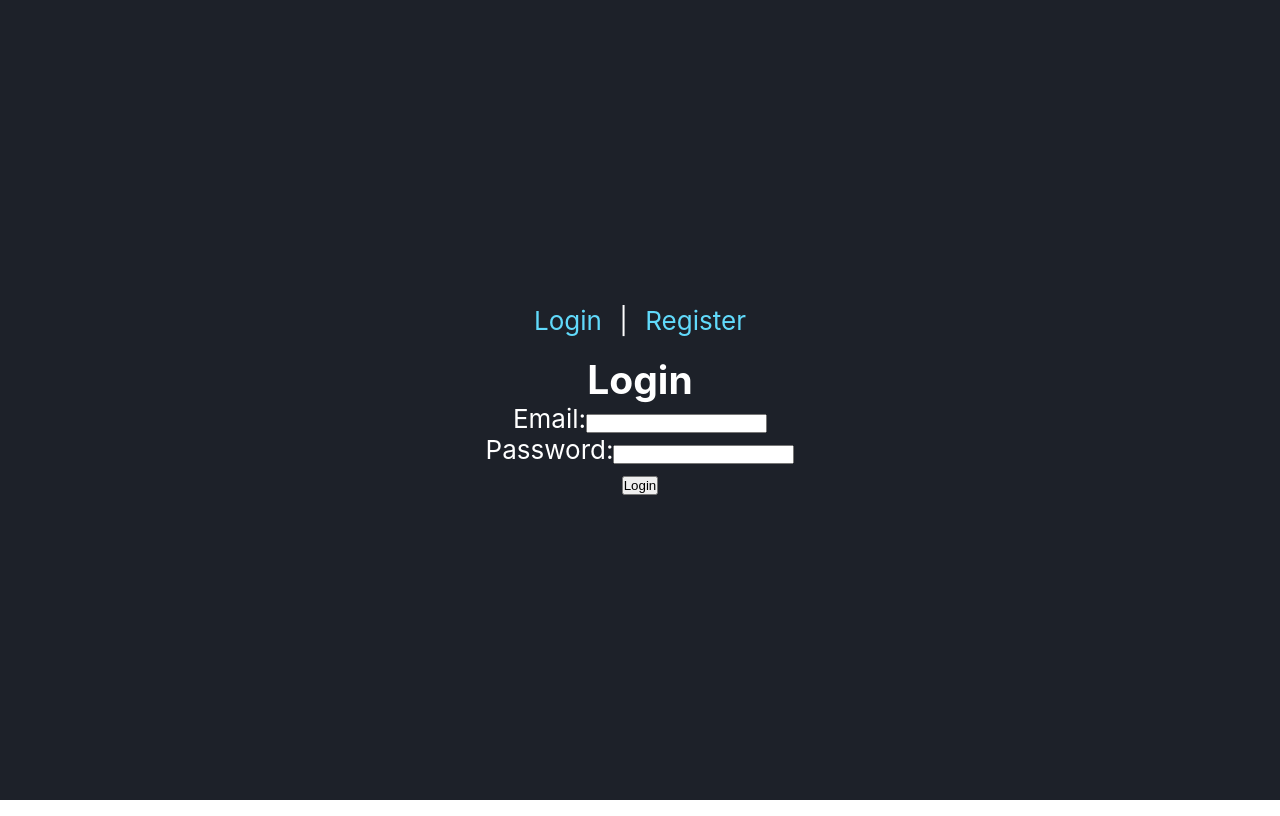
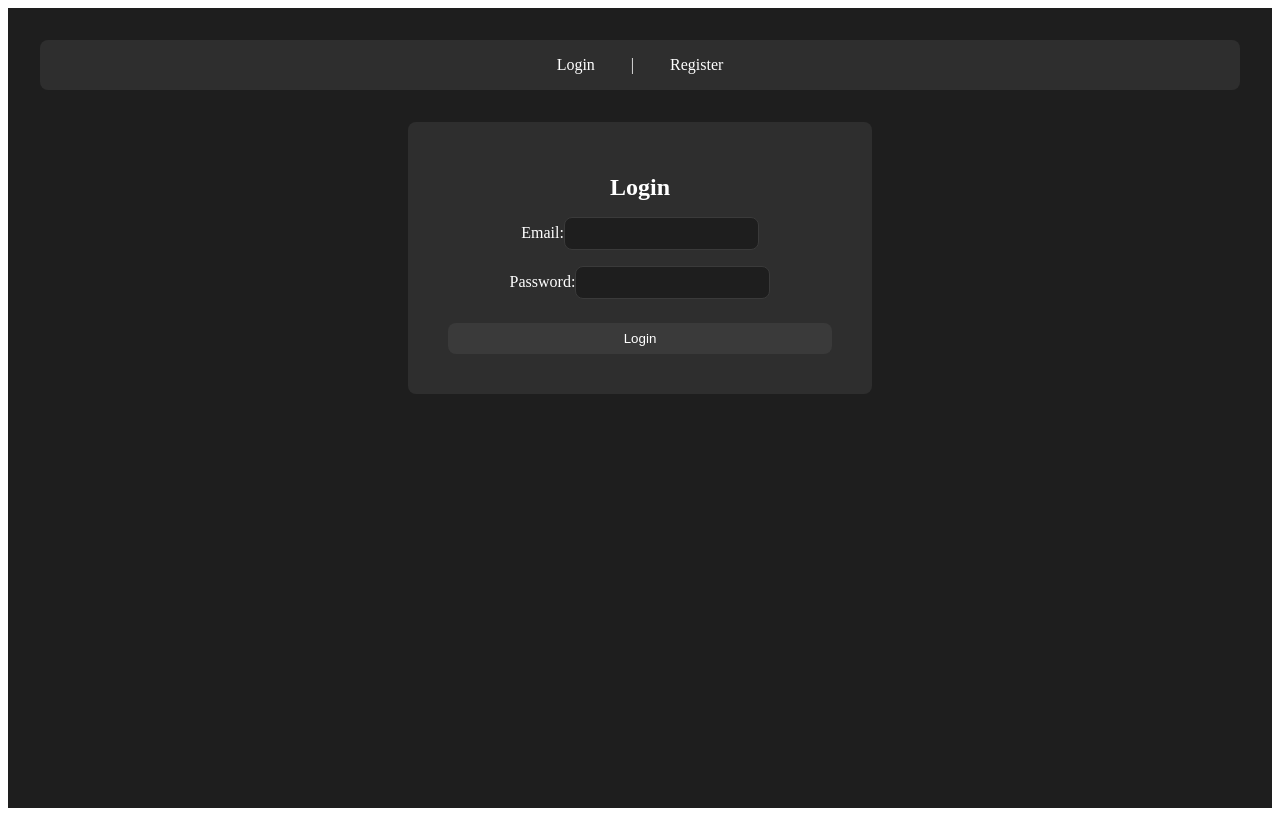
Before and after one commit to SoonMingQian/StudySpark, a React (Create React App) app in the folder frontend/: page /login in a window 1280 px wide. Built offline with nearby package versions, Linux system fonts and the light colour scheme.

Commit message:
do some css

```diff
--- a/frontend/src/components/FlashCardList.tsx
+++ b/frontend/src/components/FlashCardList.tsx
@@ -1,12 +1,21 @@
-import React from "react";
+import React, { useState } from 'react';
+import '../styles/FlashcardList.css';
 import { Flashcard } from '../type';
 
 interface FlashCardListProps {
   flashcards: Flashcard[];
-    setFlashcards: React.Dispatch<React.SetStateAction<Flashcard[]>>
+  setFlashcards: React.Dispatch<React.SetStateAction<Flashcard[]>>;
 }
 
 const FlashcardList: React.FC<FlashCardListProps> = ({ flashcards, setFlashcards }) => {
+  const [flippedCards, setFlippedCards] = useState<boolean[]>(new Array(flashcards.length).fill(false));
+
+  const handleCardClick = (index: number) => {
+    const newFlippedCards = [...flippedCards];
+    newFlippedCards[index] = !newFlippedCards[index];
+    setFlippedCards(newFlippedCards);
+  };
+
   const handleEditBtnClicked = (index: number) => {
     const currentCard = flashcards[index];
 
@@ -28,22 +37,20 @@ const FlashcardList: React.FC<FlashCardListProps> = ({ flashcards, setFlashcards
       <div className="flashcard-grid">
         {flashcards.map((flashcard, index) => (
           <div key={index} className="card__container">
-                        <article className="card__article">
+            <div className={`card__article ${flippedCards[index] ? 'is-flipped' : ''}`} onClick={() => handleCardClick(index)}>
               <div className="card__front">
-                                {flashcard.front}
+                <p>{flashcard.front}</p>
               </div>
-                            <div className="card__data">
-                                <span className="card__description">
-                                    {flashcard.back}
-                                </span>
-                                <button className="card__button" onClick={()=>handleEditBtnClicked(index)}>Edit</button>
+              <div className="card__back">
+                <p>{flashcard.back}</p>
               </div>
-                        </article>
+            </div>
+            <button className="card__button" onClick={(e) => { e.stopPropagation(); handleEditBtnClicked(index); }}>Edit</button>
           </div>
         ))}
       </div>
     </div>
-    )
-}
+  );
+};
 
 export default FlashcardList;
--- a/frontend/src/index.css
+++ b/frontend/src/index.css
@@ -1,13 +1,10 @@
-body {
-  margin: 0;
-  font-family: -apple-system, BlinkMacSystemFont, 'Segoe UI', 'Roboto', 'Oxygen',
-    'Ubuntu', 'Cantarell', 'Fira Sans', 'Droid Sans', 'Helvetica Neue',
-    sans-serif;
-  -webkit-font-smoothing: antialiased;
-  -moz-osx-font-smoothing: grayscale;
+:root {
+  --primary-bg: #1e1e1e; /* Dark background */
+  --secondary-bg: #2e2e2e; /* Slightly lighter dark background */
+  --primary-text: #ffffff; /* White text */
+  --secondary-text: #b3b3b3; /* Light gray text */
+  --accent-color: #3a3a3a; /* Dark gray accent */
+  --hover-color: #4a4a4a; /* Slightly lighter gray for hover */
+  --border-radius: 8px;
+  --transition: all 0.3s ease;
 }
-
-code {
-  font-family: source-code-pro, Menlo, Monaco, Consolas, 'Courier New',
-    monospace;
-}
--- a/frontend/src/styles/App.css
+++ b/frontend/src/styles/App.css
@@ -1,28 +1,30 @@
 .App {
   text-align: center;
+  background-color: var(--primary-bg);
+  min-height: 100vh;
+  color: var(--primary-text);
 }
 
 .App-header {
-  background-color: #1d2129;
-  min-height: 100vh;
-  display: flex;
-  flex-direction: column;
-  align-items: center;
-  justify-content: center;
-  font-size: calc(10px + 2vmin);
-  color: white;
+  padding: 2rem;
 }
 
 nav {
-  margin-bottom: 20px;
+  background-color: var(--secondary-bg);
+  padding: 1rem;
+  margin-bottom: 2rem;
+  border-radius: var(--border-radius);
 }
 
 nav a {
-  margin: 0 10px;
+  color: var(--primary-text);
   text-decoration: none;
-  color: #61dafb;
+  margin: 0 1rem;
+  padding: 0.5rem 1rem;
+  border-radius: var(--border-radius);
+  transition: var(--transition);
 }
 
 nav a:hover {
-  text-decoration: underline;
+  background-color: var(--hover-color);
 }
--- a/frontend/src/styles/CardHover.css
+++ b/frontend/src/styles/CardHover.css
@@ -45,6 +45,7 @@
 .card__article {
     position: relative;
     overflow: hidden;
+    transition: transform 0.3s ease;
 }
 
 .card__front {
@@ -67,7 +68,7 @@
     right: 0;
     margin-inline: auto;
     opacity: 0;
-    transition: opacity 1s 1s;
+    transition: opacity 0.3s ease, transform 0.3s ease;
 }
 
 .card__description {
@@ -88,60 +89,10 @@
 }
 
 .card__article:hover .card__data {
-    animation: show-data 1s forwards;
     opacity: 1;
-    transition: opacity .3s;
+    transform: translateY(-9rem);
 }
 
 .card__article:hover {
-    animation: remove-overflow 2s forwards;
+    transform: scale(1.05);
 }
-
-.card__article:not(:hover) {
-    animation: show-overflow 2s forwards;
-}
-
-.card__article:not(:hover) .card__data {
-    animation: remove-data 1s forwards;
-}
-
-@keyframes show-data {
-    50% {
-        transform: translateY(-10rem);
-    }
-
-    100% {
-        transform: translateY(-9rem);
-    }
-}
-
-@keyframes remove-overflow {
-    to {
-        overflow: initial;
-    }
-}
-
-@keyframes remove-data {
-    0% {
-        transform: translateY(-7rem);
-    }
-
-    50% {
-        transform: translateY(-10rem);
-    }
-
-    100% {
-        transform: translateY(.5rem);
-    }
-}
-
-@keyframes show-overflow {
-    0% {
-        overflow: initial;
-        pointer-events: none;
-    }
-
-    50% {
-        overflow: hidden;
-    }
-}
--- /dev/null
+++ b/frontend/src/styles/DeckPage.css
@@ -0,0 +1,14 @@
+.deck {
+  background-color: var(--secondary-bg);
+  padding: 1rem;
+  border-radius: var(--border-radius);
+  margin-bottom: 1rem;
+}
+
+.deck h3 {
+  margin: 0;
+}
+
+.deck p {
+  color: var(--secondary-text);
+}
--- /dev/null
+++ b/frontend/src/styles/FileUpload.css
@@ -0,0 +1,29 @@
+.form {
+  display: flex;
+  flex-direction: column;
+  gap: 1rem;
+  max-width: 400px;
+  margin: 0 auto;
+}
+
+.input {
+  background-color: var(--secondary-bg);
+  color: var(--primary-text);
+  border: 1px solid var(--accent-color);
+  padding: 0.5rem;
+  border-radius: var(--border-radius);
+}
+
+.button {
+  background-color: var(--accent-color);
+  color: var(--primary-text);
+  border: none;
+  padding: 0.5rem 1rem;
+  border-radius: var(--border-radius);
+  cursor: pointer;
+  transition: var(--transition);
+}
+
+.button:hover {
+  background-color: var(--hover-color);
+}
--- /dev/null
+++ b/frontend/src/styles/FlashcardList.css
@@ -0,0 +1,66 @@
+.flashcard-grid {
+  display: grid;
+  grid-template-columns: repeat(auto-fit, minmax(300px, 1fr));
+  gap: 2rem;
+  padding: 2rem;
+}
+
+.card__container {
+  perspective: 1000px;
+  width: 300px;
+  margin: 0 auto;
+  position: relative;
+  display: flex;
+  flex-direction: column;
+  align-items: center;
+}
+
+.card__article {
+  position: relative;
+  width: 100%;
+  height: 200px;
+  text-align: center;
+  transition: transform 0.6s;
+  transform-style: preserve-3d;
+  cursor: pointer;
+}
+
+.card__article.is-flipped {
+  transform: rotateY(180deg);
+}
+
+.card__front,
+.card__back {
+  position: absolute;
+  inset: 0;
+  width: 100%;
+  height: 100%;
+  -webkit-backface-visibility: hidden;
+  backface-visibility: hidden;
+  display: flex;
+  flex-direction: column;
+  justify-content: center;
+  align-items: center;
+  background-color: var(--secondary-bg);
+  border: 1px solid var(--accent-color);
+  border-radius: var(--border-radius);
+}
+
+.card__back {
+  transform: rotateY(180deg);
+}
+
+.card__button {
+  margin-top: 1rem;
+  color: var(--primary-text);
+  background-color: var(--accent-color);
+  border: none;
+  padding: 0.5rem 1rem;
+  border-radius: var(--border-radius);
+  cursor: pointer;
+  transition: background-color 0.3s;
+}
+
+.card__button:hover {
+  background-color: var(--hover-color);
+}
--- /dev/null
+++ b/frontend/src/styles/LoginPage.css
@@ -0,0 +1,43 @@
+.login-page {
+  max-width: 400px;
+  margin: 0 auto;
+  padding: 2rem;
+  background-color: var(--secondary-bg);
+  border-radius: var(--border-radius);
+}
+
+.login-page h2 {
+  margin-bottom: 1rem;
+}
+
+.login-page form {
+  display: flex;
+  flex-direction: column;
+  gap: 1rem;
+}
+
+.login-page input {
+  background-color: var(--primary-bg);
+  color: var(--primary-text);
+  border: 1px solid var(--accent-color);
+  padding: 0.5rem;
+  border-radius: var(--border-radius);
+}
+
+.login-page button {
+  background-color: var(--accent-color);
+  color: var(--primary-text);
+  border: none;
+  padding: 0.5rem 1rem;
+  border-radius: var(--border-radius);
+  cursor: pointer;
+  transition: var(--transition);
+}
+
+.login-page button:hover {
+  background-color: var(--hover-color);
+}
+
+.error {
+  color: red;
+}
--- /dev/null
+++ b/frontend/src/styles/QuizPage.css
@@ -0,0 +1,120 @@
+.flashcard {
+  background-color: var(--secondary-bg);
+  padding: 2rem;
+  border-radius: var(--border-radius);
+  cursor: pointer;
+  transition: var(--transition);
+  display: flex;
+  justify-content: center;
+  align-items: center;
+  text-align: center;
+  color: var(--primary-text); /* Ensure text color is set */
+  min-height: 200px; /* Ensure a minimum height for the flashcard */
+}
+
+.flashcard:hover {
+  background-color: var(--hover-color);
+}
+
+button {
+  background-color: var(--accent-color);.quiz-container {
+    max-width: 800px;
+    margin: 0 auto;
+    padding: 2rem;
+  }
+
+  .quiz-title {
+    font-size: 2.5rem;
+    color: var(--primary-text);
+    margin-bottom: 2rem;
+    text-align: center;
+  }
+
+  .flashcard {
+    background: var(--card-gradient);
+    padding: 3rem;
+    border-radius: var(--border-radius);
+    cursor: pointer;
+    transition: var(--transition);
+    display: flex;
+    justify-content: center;
+    align-items: center;
+    text-align: center;
+    color: var(--primary-text);
+    min-height: 300px;
+    box-shadow: var(--shadow);
+    border: 1px solid var(--card-border);
+    font-size: 1.25rem;
+    margin: 2rem 0;
+    position: relative;
+  }
+
+  .flashcard:hover {
+    transform: translateY(-2px);
+    box-shadow: var(--hover-shadow);
+    background: var(--card-hover);
+  }
+
+  .controls {
+    display: flex;
+    justify-content: center;
+    gap: 1rem;
+    margin-top: 2rem;
+  }
+
+  button {
+    background: var(--button-gradient);
+    color: white;
+    border: none;
+    padding: 0.75rem 1.5rem;
+    border-radius: var(--border-radius);
+    cursor: pointer;
+    transition: var(--transition);
+    font-weight: 600;
+    min-width: 100px;
+    text-transform: uppercase;
+    letter-spacing: 0.5px;
+    box-shadow: var(--shadow);
+  }
+
+  button:hover {
+    background: var(--hover-gradient);
+    box-shadow: var(--hover-shadow);
+    transform: translateY(-1px);
+  }
+
+  .progress {
+    margin-top: 2rem;
+    text-align: center;
+    color: var(--secondary-text);
+    font-size: 0.9rem;
+  }
+
+  .edit-button {
+    position: absolute;
+    top: 1rem;
+    right: 1rem;
+    background: transparent;
+    color: var(--accent-color);
+    box-shadow: none;
+    min-width: auto;
+    padding: 0.5rem;
+  }
+
+  .edit-button:hover {
+    background: var(--card-hover);
+    box-shadow: none;
+    transform: none;
+  }
+  color: var(--primary-text);
+  border: none;
+  padding: 0.5rem 1rem;
+  border-radius: var(--border-radius);
+  cursor: pointer;
+  transition: var(--transition);
+  margin: 0.5rem;
+}
+
+button:hover {
+  background-color: var(--hover-color);
+}
```
Also changed, not shown: frontend/src/App.tsx (+6 -1 lines). Lines whose indentation alone changed are shown as unchanged.
